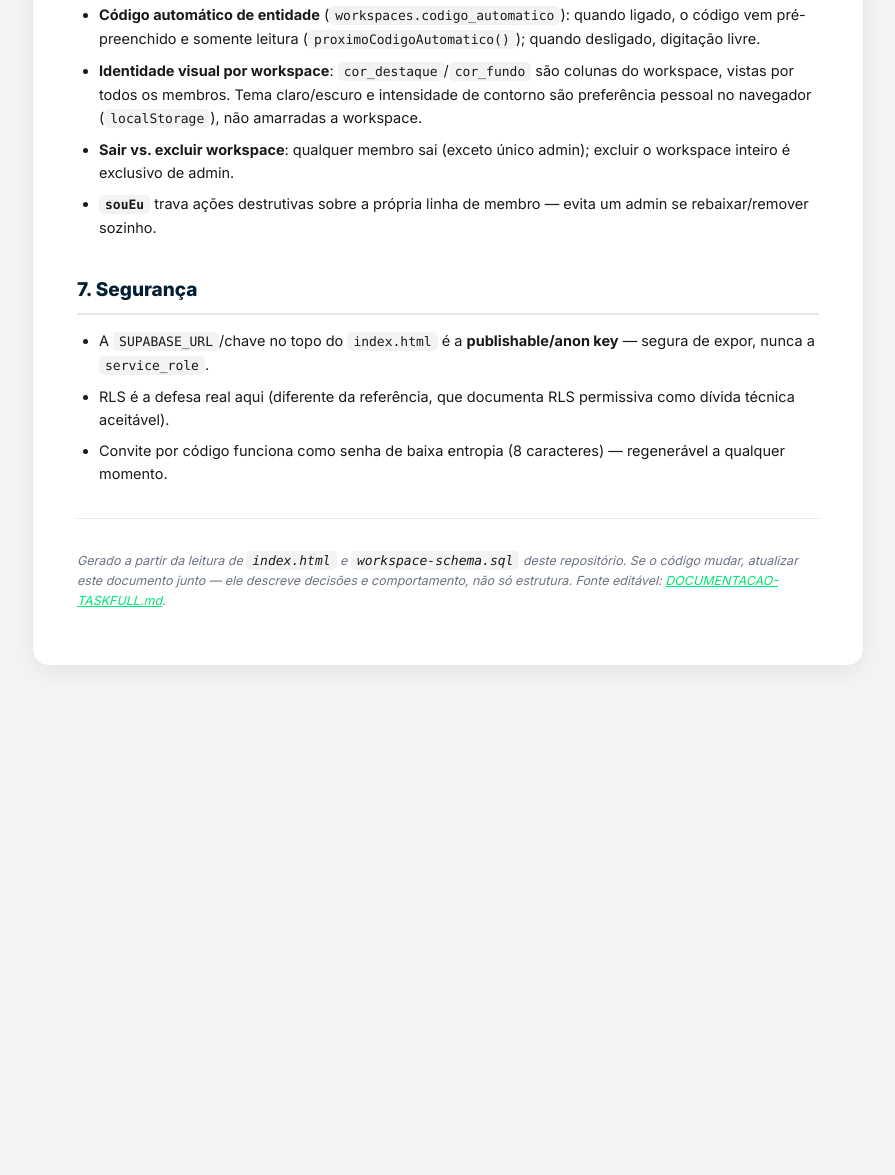
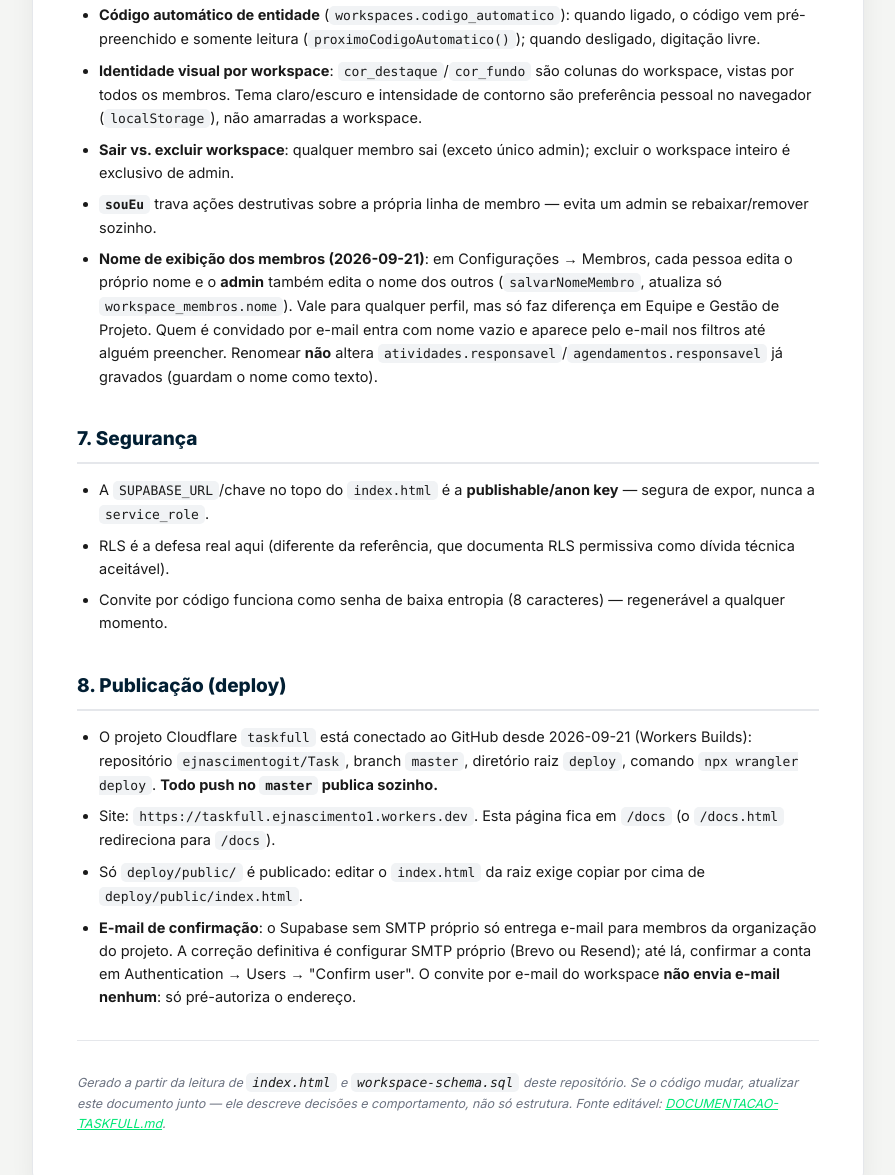
Before and after one commit to ejnascimentogit/Task, a plain HTML site: page deploy/public/docs.html in a window 1280 px wide. Shown: the part 3391-4566 px from the top of the page, without its empty margins (192-1087 px from the left). Before the commit the page ends 4157 px from the top, so only its background shows below. Drawn offline with Linux system fonts and the light colour scheme.

Commit message:
Documenta edição de nome de membros, deploy automático e aviso de e-mail

```diff
--- a/deploy/public/docs.html
+++ b/deploy/public/docs.html
@@ -172,6 +172,7 @@
       <li><strong>Identidade visual por workspace</strong>: <code>cor_destaque</code>/<code>cor_fundo</code> são colunas do workspace, vistas por todos os membros. Tema claro/escuro e intensidade de contorno são preferência pessoal no navegador (<code>localStorage</code>), não amarradas a workspace.</li>
       <li><strong>Sair vs. excluir workspace</strong>: qualquer membro sai (exceto único admin); excluir o workspace inteiro é exclusivo de admin.</li>
       <li><strong><code>souEu</code></strong> trava ações destrutivas sobre a própria linha de membro — evita um admin se rebaixar/remover sozinho.</li>
+      <li><strong>Nome de exibição dos membros (2026-09-21)</strong>: em Configurações → Membros, cada pessoa edita o próprio nome e o <strong>admin</strong> também edita o nome dos outros (<code>salvarNomeMembro</code>, atualiza só <code>workspace_membros.nome</code>). Vale para qualquer perfil, mas só faz diferença em Equipe e Gestão de Projeto. Quem é convidado por e-mail entra com nome vazio e aparece pelo e-mail nos filtros até alguém preencher. Renomear <strong>não</strong> altera <code>atividades.responsavel</code>/<code>agendamentos.responsavel</code> já gravados (guardam o nome como texto).</li>
     </ul>
 
     <h2>7. Segurança</h2>
@@ -179,6 +180,14 @@
       <li>A <code>SUPABASE_URL</code>/chave no topo do <code>index.html</code> é a <strong>publishable/anon key</strong> — segura de expor, nunca a <code>service_role</code>.</li>
       <li>RLS é a defesa real aqui (diferente da referência, que documenta RLS permissiva como dívida técnica aceitável).</li>
       <li>Convite por código funciona como senha de baixa entropia (8 caracteres) — regenerável a qualquer momento.</li>
+    </ul>
+
+    <h2>8. Publicação (deploy)</h2>
+    <ul>
+      <li>O projeto Cloudflare <code>taskfull</code> está conectado ao GitHub desde 2026-09-21 (Workers Builds): repositório <code>ejnascimentogit/Task</code>, branch <code>master</code>, diretório raiz <code>deploy</code>, comando <code>npx wrangler deploy</code>. <strong>Todo push no <code>master</code> publica sozinho.</strong></li>
+      <li>Site: <code>https://taskfull.ejnascimento1.workers.dev</code>. Esta página fica em <code>/docs</code> (o <code>/docs.html</code> redireciona para <code>/docs</code>).</li>
+      <li>Só <code>deploy/public/</code> é publicado: editar o <code>index.html</code> da raiz exige copiar por cima de <code>deploy/public/index.html</code>.</li>
+      <li><strong>E-mail de confirmação</strong>: o Supabase sem SMTP próprio só entrega e-mail para membros da organização do projeto. A correção definitiva é configurar SMTP próprio (Brevo ou Resend); até lá, confirmar a conta em Authentication → Users → "Confirm user". O convite por e-mail do workspace <strong>não envia e-mail nenhum</strong>: só pré-autoriza o endereço.</li>
     </ul>
 
     <hr>
```
Also changed, not shown: DOCUMENTACAO-TASKFULL.md (+8 -0 lines).
